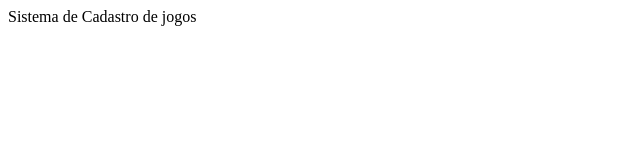
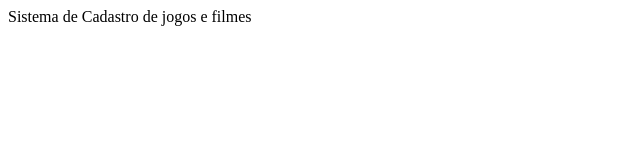
Before and after one commit to gabedalmeida/Sistema, a plain HTML site: page index.html in a window 1280 px wide. Shown: the full height of the page, 0-640 px from the left. Drawn offline with Linux system fonts and the light colour scheme.

Commit message:
adicionando filmes no paragrafo

```diff
--- a/index.html
+++ b/index.html
@@ -6,7 +6,7 @@
     <title>Meus jogos</title>
 </head>
 <body>
-    <h>Sistema de Cadastro de jogos</h>
+    <h>Sistema de Cadastro de jogos e filmes</h>
     <script> src='app.js' </script>
 </body>
 </html>
```
